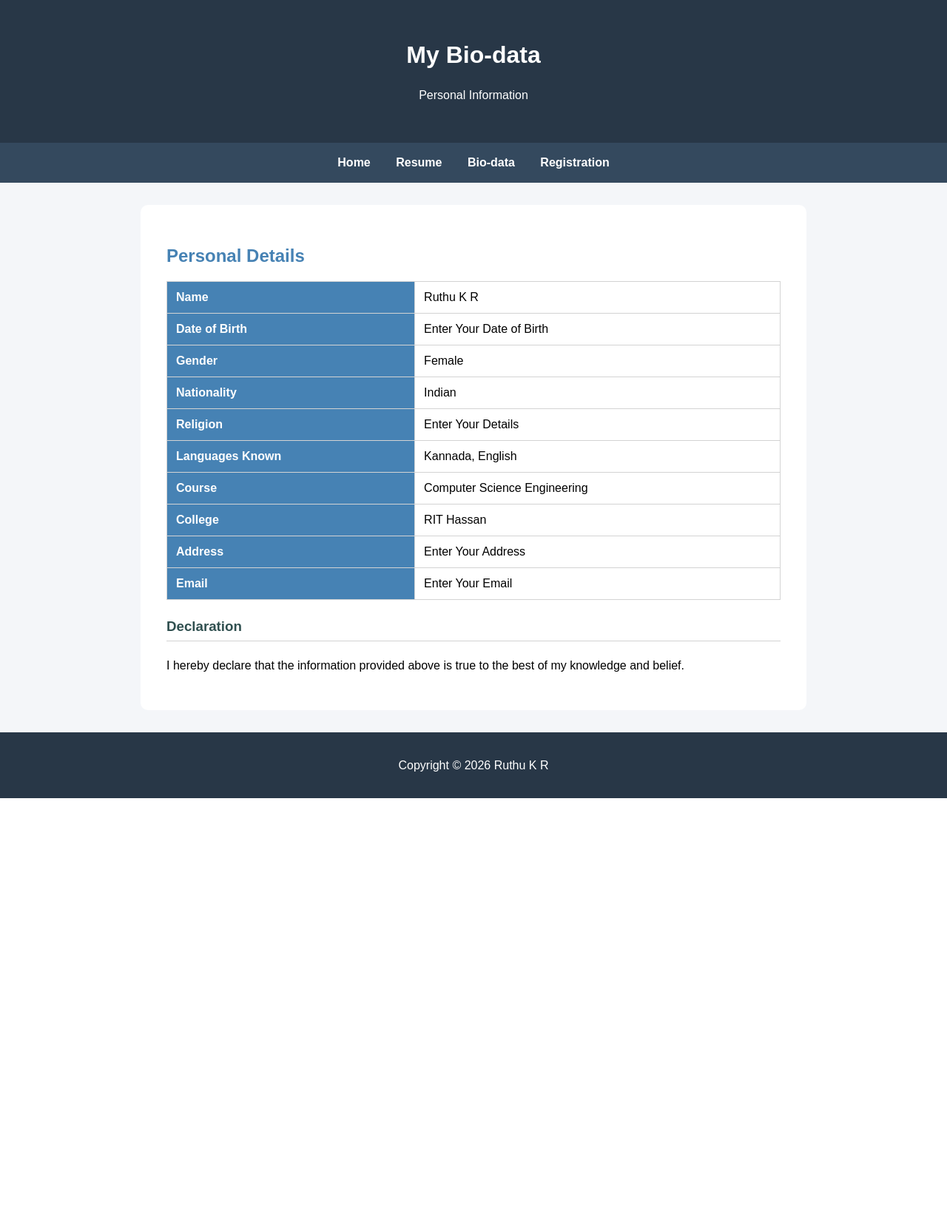
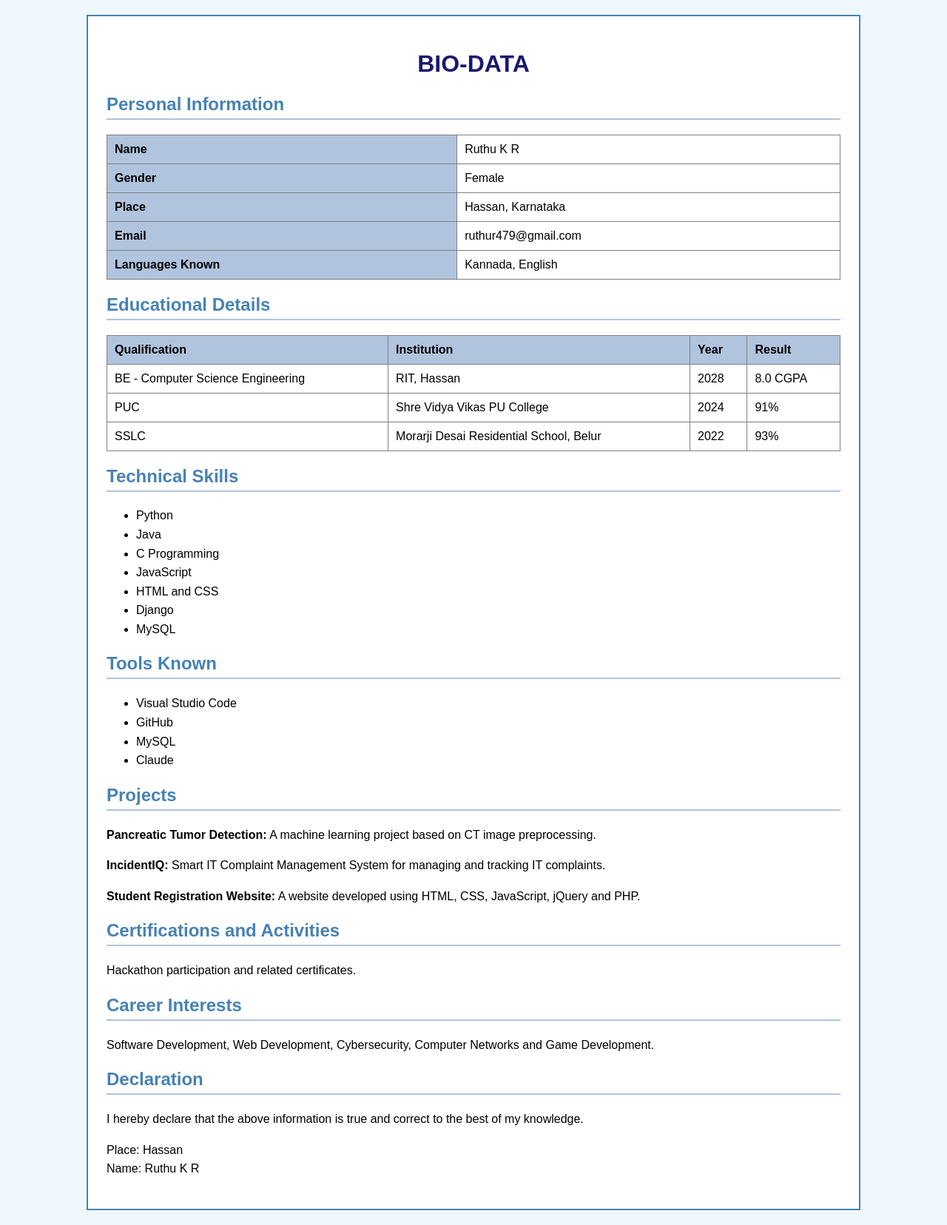
Before and after one commit to ruthur479-pixel/student-registration-assignment, a PHP site: page /biodata.php in a window 1280 px wide. Shown: the whole page at 74% size. Before the commit the page ends 1079 px from the top, so only its background shows below. Run offline with PHP 8.4, Linux system fonts and the light colour scheme.

Commit message:
Revamp biodata.php with new structure and content
Updated biodata.php to enhance layout and add educational details, technical skills, and projects.

```diff
--- a/biodata.php
+++ b/biodata.php
@@ -4,40 +4,67 @@
 <head>
     <title>My Bio-data</title>
 
-    <meta charset="UTF-8">
-    <meta name="viewport" content="width=device-width, initial-scale=1.0">
+    <style>
+        body {
+            font-family: Arial;
+            background-color: AliceBlue;
+            margin: 0;
+            padding: 20px;
+        }
 
-    <link rel="stylesheet" href="css/style.css">
+        .biodata {
+            width: 80%;
+            margin: auto;
+            background-color: White;
+            padding: 25px;
+            border: 2px solid SteelBlue;
+        }
+
+        h1 {
+            color: MidnightBlue;
+            text-align: center;
+        }
+
+        h2 {
+            color: SteelBlue;
+            border-bottom: 2px solid LightSteelBlue;
+            padding-bottom: 5px;
+        }
+
+        table {
+            width: 100%;
+            border-collapse: collapse;
+        }
+
+        td, th {
+            border: 1px solid Gray;
+            padding: 10px;
+            text-align: left;
+        }
+
+        th {
+            background-color: LightSteelBlue;
+        }
+
+        p, li {
+            font-size: 16px;
+            line-height: 1.6;
+        }
+    </style>
 </head>
 
 <body>
 
-<header>
-    <h1>My Bio-data</h1>
-    <p>Personal Information</p>
-</header>
+<div class="biodata">
 
-<nav>
-    <a href="index.php">Home</a>
-    <a href="resume.php">Resume</a>
-    <a href="biodata.php">Bio-data</a>
-    <a href="registration.php">Registration</a>
-</nav>
+    <h1>BIO-DATA</h1>
 
-<main>
-
-    <h2>Personal Details</h2>
+    <h2>Personal Information</h2>
 
     <table>
-
         <tr>
             <th>Name</th>
             <td>Ruthu K R</td>
-        </tr>
-
-        <tr>
-            <th>Date of Birth</th>
-            <td>Enter Your Date of Birth</td>
         </tr>
 
         <tr>
@@ -46,55 +73,117 @@
         </tr>
 
         <tr>
-            <th>Nationality</th>
-            <td>Indian</td>
+            <th>Place</th>
+            <td>Hassan, Karnataka</td>
         </tr>
 
         <tr>
-            <th>Religion</th>
-            <td>Enter Your Details</td>
+            <th>Email</th>
+            <td>ruthur479@gmail.com</td>
         </tr>
 
         <tr>
             <th>Languages Known</th>
             <td>Kannada, English</td>
         </tr>
+    </table>
 
+    <h2>Educational Details</h2>
+
+    <table>
         <tr>
-            <th>Course</th>
-            <td>Computer Science Engineering</td>
+            <th>Qualification</th>
+            <th>Institution</th>
+            <th>Year</th>
+            <th>Result</th>
         </tr>
 
         <tr>
-            <th>College</th>
-            <td>RIT Hassan</td>
+            <td>BE - Computer Science Engineering</td>
+            <td>RIT, Hassan</td>
+            <td>2028</td>
+            <td>8.0 CGPA</td>
         </tr>
 
         <tr>
-            <th>Address</th>
-            <td>Enter Your Address</td>
+            <td>PUC</td>
+            <td>Shre Vidya Vikas PU College</td>
+            <td>2024</td>
+            <td>91%</td>
         </tr>
 
         <tr>
-            <th>Email</th>
-            <td>Enter Your Email</td>
+            <td>SSLC</td>
+            <td>Morarji Desai Residential School, Belur</td>
+            <td>2022</td>
+            <td>93%</td>
         </tr>
-
     </table>
 
-    <h3>Declaration</h3>
+    <h2>Technical Skills</h2>
+
+    <ul>
+        <li>Python</li>
+        <li>Java</li>
+        <li>C Programming</li>
+        <li>JavaScript</li>
+        <li>HTML and CSS</li>
+        <li>Django</li>
+        <li>MySQL</li>
+    </ul>
+
+    <h2>Tools Known</h2>
+
+    <ul>
+        <li>Visual Studio Code</li>
+        <li>GitHub</li>
+        <li>MySQL</li>
+        <li>Claude</li>
+    </ul>
+
+    <h2>Projects</h2>
 
     <p>
-        I hereby declare that the information
-        provided above is true to the best of
-        my knowledge and belief.
+        <b>Pancreatic Tumor Detection:</b>
+        A machine learning project based on CT image preprocessing.
     </p>
 
-</main>
+    <p>
+        <b>IncidentIQ:</b>
+        Smart IT Complaint Management System for managing
+        and tracking IT complaints.
+    </p>
 
-<footer>
-    <p>Copyright &copy; 2026 Ruthu K R</p>
-</footer>
+    <p>
+        <b>Student Registration Website:</b>
+        A website developed using HTML, CSS, JavaScript,
+        jQuery and PHP.
+    </p>
+
+    <h2>Certifications and Activities</h2>
+
+    <p>Hackathon participation and related certificates.</p>
+
+    <h2>Career Interests</h2>
+
+    <p>
+        Software Development, Web Development, Cybersecurity,
+        Computer Networks and Game Development.
+    </p>
+
+    <h2>Declaration</h2>
+
+    <p>
+        I hereby declare that the above information is true
+        and correct to the best of my knowledge.
+    </p>
+
+    <p>
+        Place: Hassan<br>
+        Name: Ruthu K R
+    </p>
+
+</div>
 
 </body>
 </html>
```
